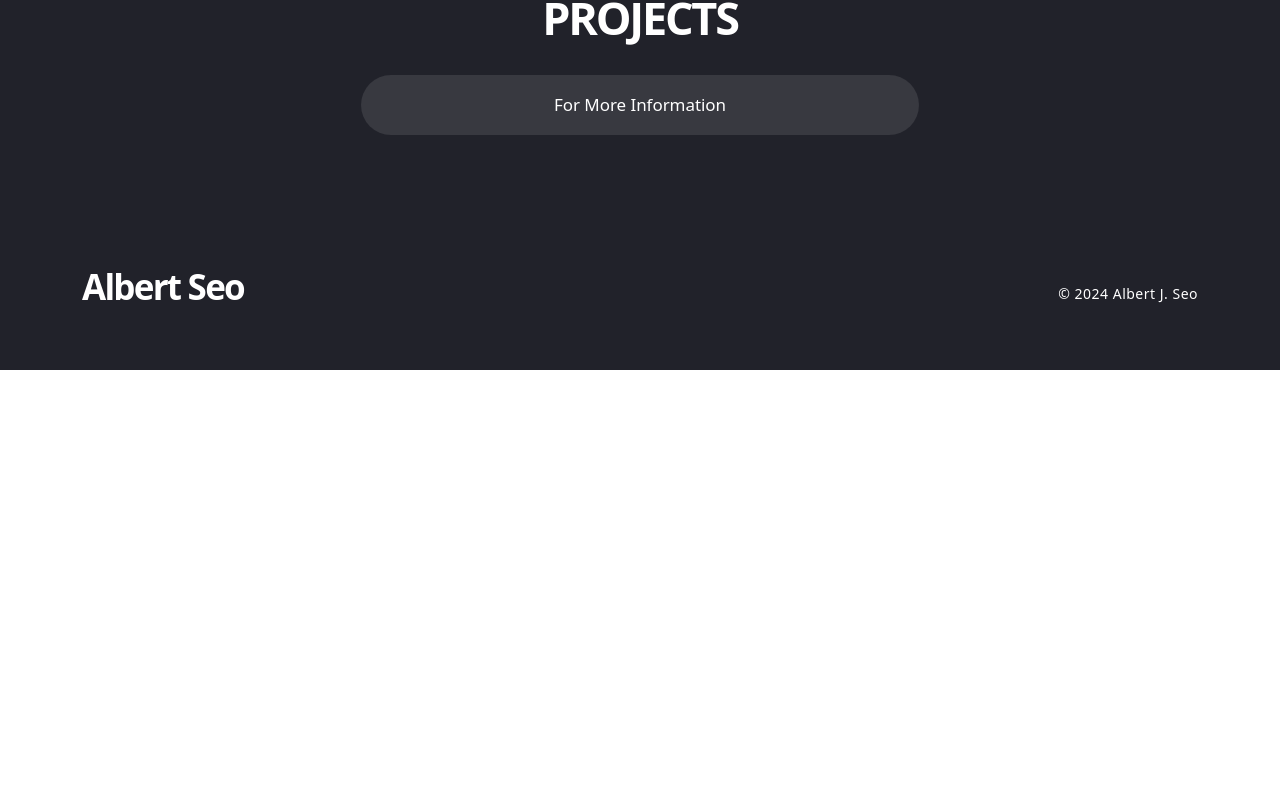
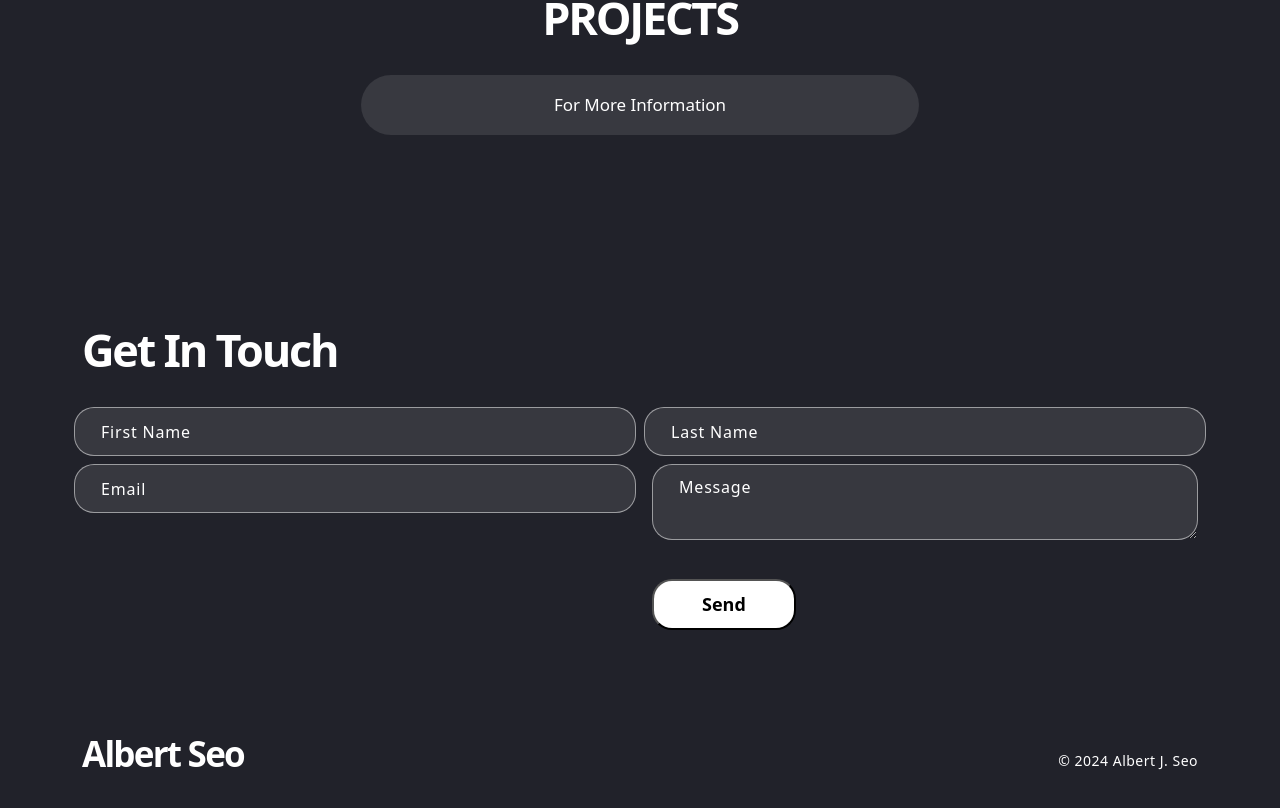
Before and after one commit to albertjseo/personal-portfolio, a React (Create React App) app: page / in a window 1280 px wide. Shown: the part 1620-2428 px from the top of the page. Before the commit the page ends 1990 px from the top, so only its background shows below. Built offline with nearby package versions, Linux system fonts and the light colour scheme.

Commit message:
Updating Contact.js

```diff
--- a/src/App.css
+++ b/src/App.css
@@ -438,6 +438,78 @@ nav.navbar .navbar-toggler[aria-expanded="true"] .navbar-toggler-icon {
     max-width: 50%;
     max-height: 50%
 }
+/* Contact */
+.contact {
+    background-color: #21222A;
+    color: white;
+    padding: 60px 0 100px 0;
+
+}
+.contact h2 {
+	font-size: 45px;
+	font-weight: 700;
+  margin-bottom: 30px;
+}
+.contact form input, .contact form textarea {
+  width: 100%;
+  background: rgba(255, 255, 255, 0.1);
+  border: 1px solid rgba(255, 255, 255, 0.5);
+  border-radius: 20px;
+  color: white;
+  margin: 0 0 8px 0;
+  padding: 10px 26px;
+  font-weight: 500;
+  font-size: 18px;
+  letter-spacing: 0.8px;
+  transition: 0.3s ease-in-out;
+}
+.contact form input:focus, .contact form textarea:focus {
+  background: rgba(255, 255, 255, 1);
+  color: #121212;
+}
+.contact form input::placeholder, .contact form textarea::placeholder {
+  font-size: 16px;
+  font-weight: 400;
+  color: white;
+}
+.contact form input:focus::placeholder, .contact form textarea:focus::placeholder {
+  color: #121212;
+  opacity: 0.8;
+}
+.contact form button {
+  font-weight: 700;
+  color: black;
+  background-color: white;
+  padding: 10px 48px;
+  font-size: 18px;
+  margin-top: 25px;
+  border-radius: 20px;
+  position: relative;
+  transition: 0.3s ease-in-out;
+}
+.contact form button span {
+  z-index: 1;
+  position: relative;
+  border-radius: 20px;
+}
+.contact form button:hover {
+  color: white;
+}
+.contact form button::before {
+  content: "";
+  background: #121212;
+  width: 0;
+  height: 100%;
+  position: absolute;
+  top: 0;
+  left: 0;
+  z-index: 0;
+  transition: 0.3s ease-in-out;
+  border-radius: 20px;
+}
+.contact form button:hover::before {
+  width: 100%;
+}
 
 /* Footer */
 .footer {
@@ -448,10 +520,6 @@ nav.navbar .navbar-toggler[aria-expanded="true"] .navbar-toggler-icon {
   background-repeat: no-repeat;
   background-color: #21222A;
 }
-
-.footer img {
-  width: 26%;
-}
 .footer p {
   font-weight: 400;
   font-size: 14px;
--- a/src/App.js
+++ b/src/App.js
@@ -4,6 +4,7 @@ import About from './components/About'
 import Skills from './components/Skills'
 import Projects from './components/Projects'
 import { Footer } from "./components/Footer";
+import { Contact } from "./components/Contact";
 import 'bootstrap/dist/css/bootstrap.min.css';
 
 function App() {
@@ -13,6 +14,7 @@ function App() {
       <About />
       <Skills />
       <Projects />
+      <Contact />
       <Footer />
     </div>
   );
--- a/src/components/Contact.js
+++ b/src/components/Contact.js
@@ -1,7 +1,6 @@
 import { useState } from "react"
 import Container from "react-bootstrap/Container";
 import {Col, Row} from "react-bootstrap";
-import contactImg from "../assets/img/contact-img.svg"
 export const Contact = () => {
     const formInitialDetails = {
         firstName: '',
@@ -20,18 +19,31 @@ export const Contact = () => {
         })
     }
 
-    const submit = () => {
-
-    }
+    const submit = async (e) => {
+        e.preventDefault();
+        setButtonText("Sending...")
+        let response = await fetch("http://localhost:3000/contact", {
+            method: "POST",
+            headers: {
+                "Content-Type": "Application/json;charset=utf-8",
+            },
+            body: JSON.stringify(formDetails)
+        });
+        setButtonText("Send");
+        let result = response.json()
+        setFormDetails(formInitialDetails)
+        if (result.code === 200) {
+            setStatus({ success: true, message: "Message Sent!"})
+        } else {
+            setStatus({ success: false, message: "Message did not send. Please try again later"})
+        }
+    };
 
     return (
         <section className="contact" id="connect">
             <Container>
-                <Row>
-                    <Col md={6}>
-                        <img src={contactImg} alt="Contact Us" />
-                    </Col>
-                    <Col md={6}>
+                <Row className="align-items-center">
+                    <Col>
                         <h2>Get In Touch</h2>
                         <form onSubmit={submit}>
                             <Row>
@@ -48,7 +60,7 @@ export const Contact = () => {
                                            onChange={(e) => onFormUpdate('email', e.target.value)}/>
                                 </Col>
                                 <Col>
-                                    <textarea row="6" value={formDetails.message} placeholder="Message" onChange={(e) => onFormUpdate('message', e.target.value)} />
+                                    <textarea row="10" value={formDetails.message} placeholder="Message" onChange={(e) => onFormUpdate('message', e.target.value)} />
                                     <button type="submit"><span>{buttonText}</span></button>
                                 </Col>
                                 {
```
